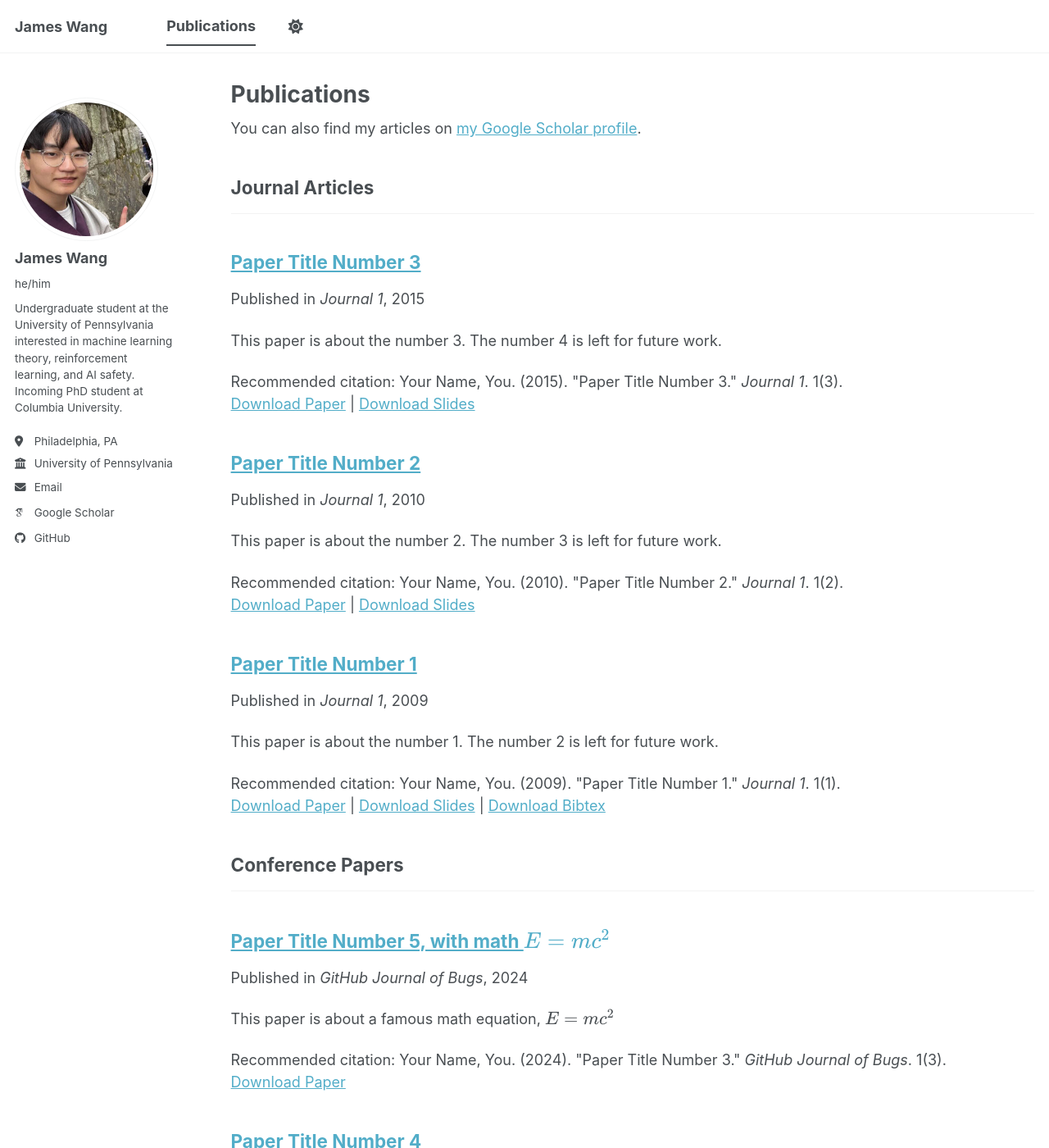
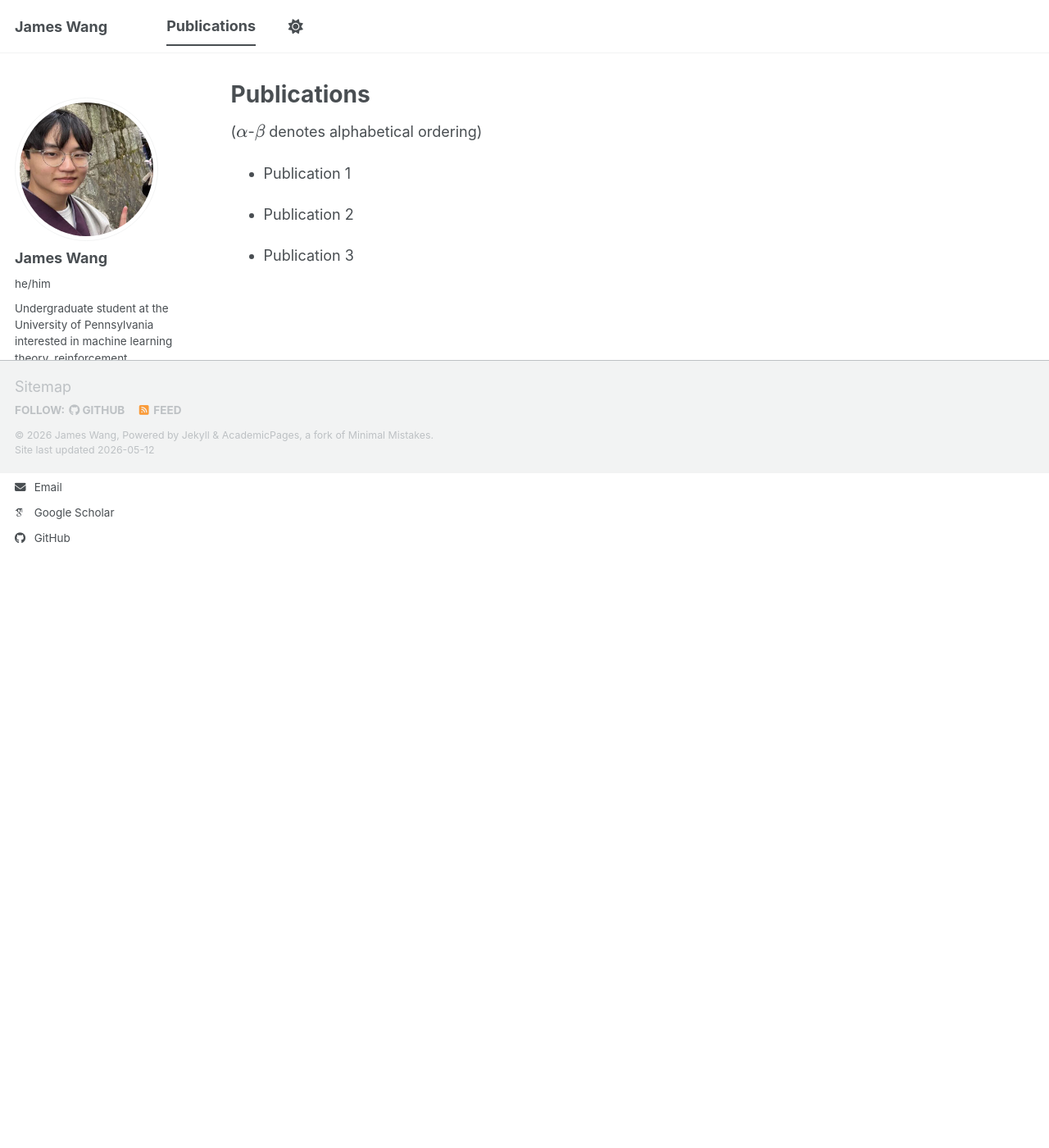
Before and after one commit to jwang541/jwang541.github.io, a Jekyll site: the page built from _pages/publications.md, in a window 1280 px wide and 1400 px high. Shown: the whole window at 82% size. Built offline with Jekyll 4.4.1, drawn with Linux system fonts in a browser that asks for light colours; some web fonts are replaced; a script bundle is joined from its source files by our own code; library files that are not in the unit come from our copies; some of the changed text lies outside the part shown.

Commit message:
start working on publications page

```diff
--- a/_pages/publications.html
+++ /dev/null
@@ -1,33 +0,0 @@
----
-layout: archive
-title: "Publications"
-permalink: /publications/
-author_profile: true
----
-
-{% if site.author.googlescholar %}
-  <div class="wordwrap">You can also find my articles on <a href="{{site.author.googlescholar}}">my Google Scholar profile</a>.</div>
-{% endif %}
-
-{% include base_path %}
-
-<!-- New style rendering if publication categories are defined -->
-{% if site.publication_category %}
-  {% for category in site.publication_category  %}
-    {% assign title_shown = false %}
-    {% for post in site.publications reversed %}
-      {% if post.category != category[0] %}
-        {% continue %}
-      {% endif %}
-      {% unless title_shown %}
-        <h2>{{ category[1].title }}</h2><hr />
-        {% assign title_shown = true %}
-      {% endunless %}
-      {% include archive-single.html %}
-    {% endfor %}
-  {% endfor %}
-{% else %}
-  {% for post in site.publications reversed %}
-    {% include archive-single.html %}
-  {% endfor %}
-{% endif %}
--- /dev/null
+++ b/_pages/publications.md
@@ -0,0 +1,14 @@
+---
+layout: archive
+title: "Publications"
+permalink: /publications/
+author_profile: true
+---
+
+(\\(\alpha\\)-\\(\beta\\) denotes alphabetical ordering)
+
+- Publication 1
+
+- Publication 2
+
+- Publication 3
--- a/_publications/2009-10-01-paper-title-number-1.md
+++ b/_publications/2009-10-01-paper-title-number-1.md
@@ -1,5 +1,5 @@
 ---
-title: "Paper Title Number 1"
+title: "Logarithmic Regret for Nonlinear Control"
 collection: publications
 category: manuscripts
 permalink: /publication/2009-10-01-paper-title-number-1
```
